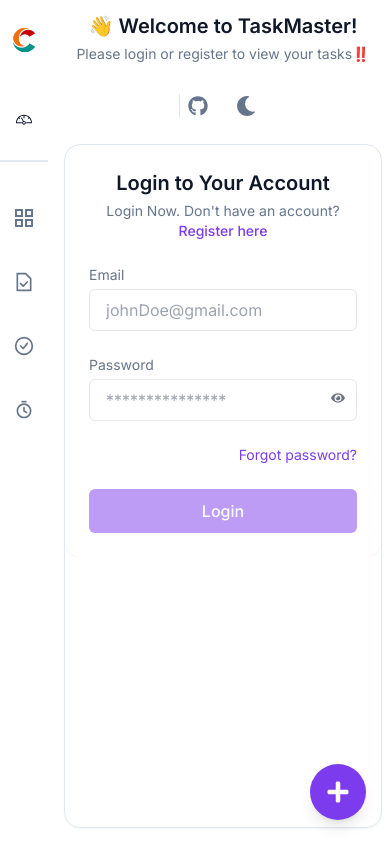
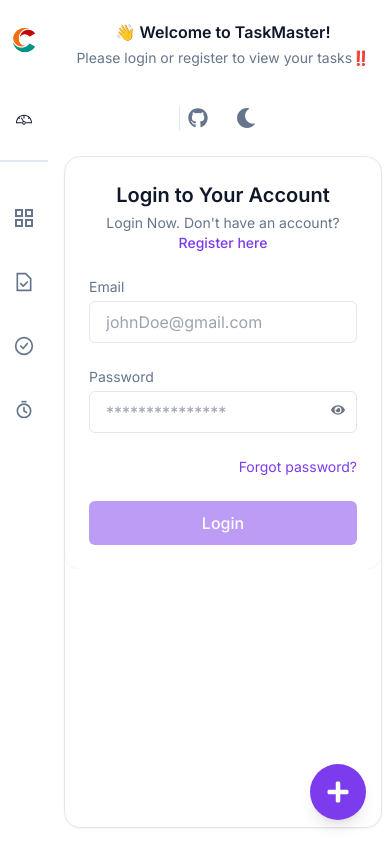
Before and after one commit to charithgaya/TaskManagerWeb, a Next.js app in the folder client/: page /login in a window 390 px wide. Built offline with nearby package versions, Linux system fonts and the light colour scheme.

Commit message:
responsive fixed

```diff
--- a/client/app/Completed/page.tsx
+++ b/client/app/Completed/page.tsx
@@ -23,7 +23,7 @@
   return (
     <main className="m-6 h-full transition-colors duration-300">
       <div className="flex sm:flex-col md:flex-row items-center justify-between">
-        <h1 className="text-xl sm:text-md sm:text-center font-semibold text-foreground">Completed Tasks</h1>
+        <h1 className="text-md md:text-lg lg:text-xl xl:text-xl sm:text-center font-semibold text-foreground">Completed Tasks</h1>
         <Filters />
       </div>
 
--- a/client/app/Components/Header/Header.tsx
+++ b/client/app/Components/Header/Header.tsx
@@ -44,12 +44,12 @@
       <div className="w-full flex flex-col gap-3 md:flex-row md:items-center md:justify-between md:px-6 md:py-2 px-1 py-1">
 
         {/* LEFT */}
-        <div className="flex flex-col items-center m-2 md:items-start">
-          <h1 className="text-xl sm:text-2xl font-semibold text-foreground line-clamp-1">
+        <div className="flex flex-col items-center m-2 p-2 md:items-start">
+          <h1 className="text-md md:text-lg lg:text-xl xl:text-2xl font-semibold text-foreground line-clamp-1">
             👋 {userId ? `Hello, ${name}!` : 'Welcome to TaskMaster!'}
           </h1>
 
-          <p className="text-sm text-center text-muted-foreground m-1 md:text-left">
+          <p className="text-sm sm:text-xs xl:text-base text-center text-muted-foreground m-1 md:text-left">
             {userId ? (
               <>
                 🤗 You have{" "}
--- a/client/app/Components/MiniSideBar/MiniSideBar.tsx
+++ b/client/app/Components/MiniSideBar/MiniSideBar.tsx
@@ -43,7 +43,7 @@
     }
   ];
   return (
-    <div className='w-14 flex flex-col'>
+    <div className='w-14 xs:w-8 sm:w-10 md:w-12 flex flex-col'>
       <div className='flex items-center justify-center h-20'>
         <Image src="/logo-removebg.png" alt="Logo" width={70} height={70} loading='eager'/>
       </div>
```
